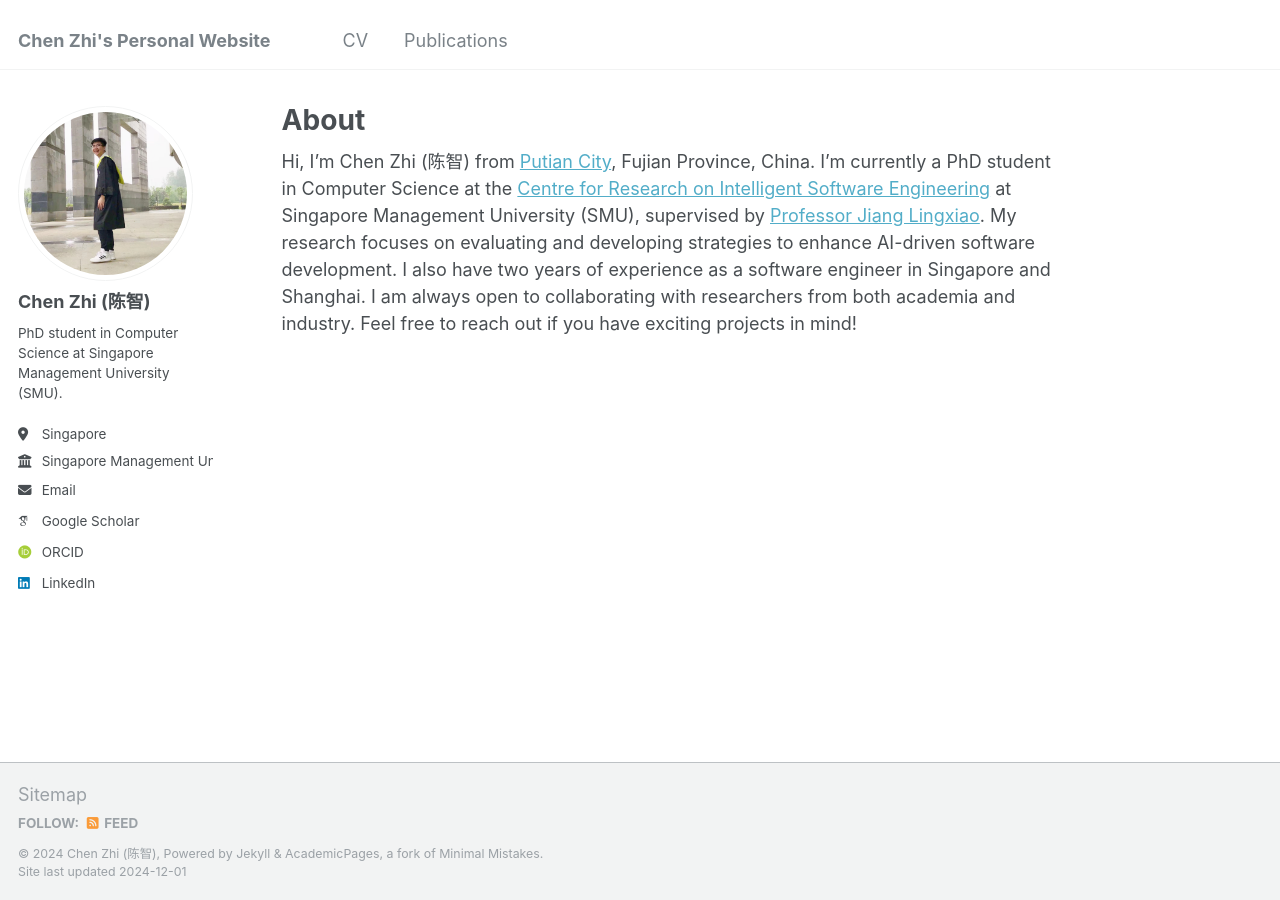
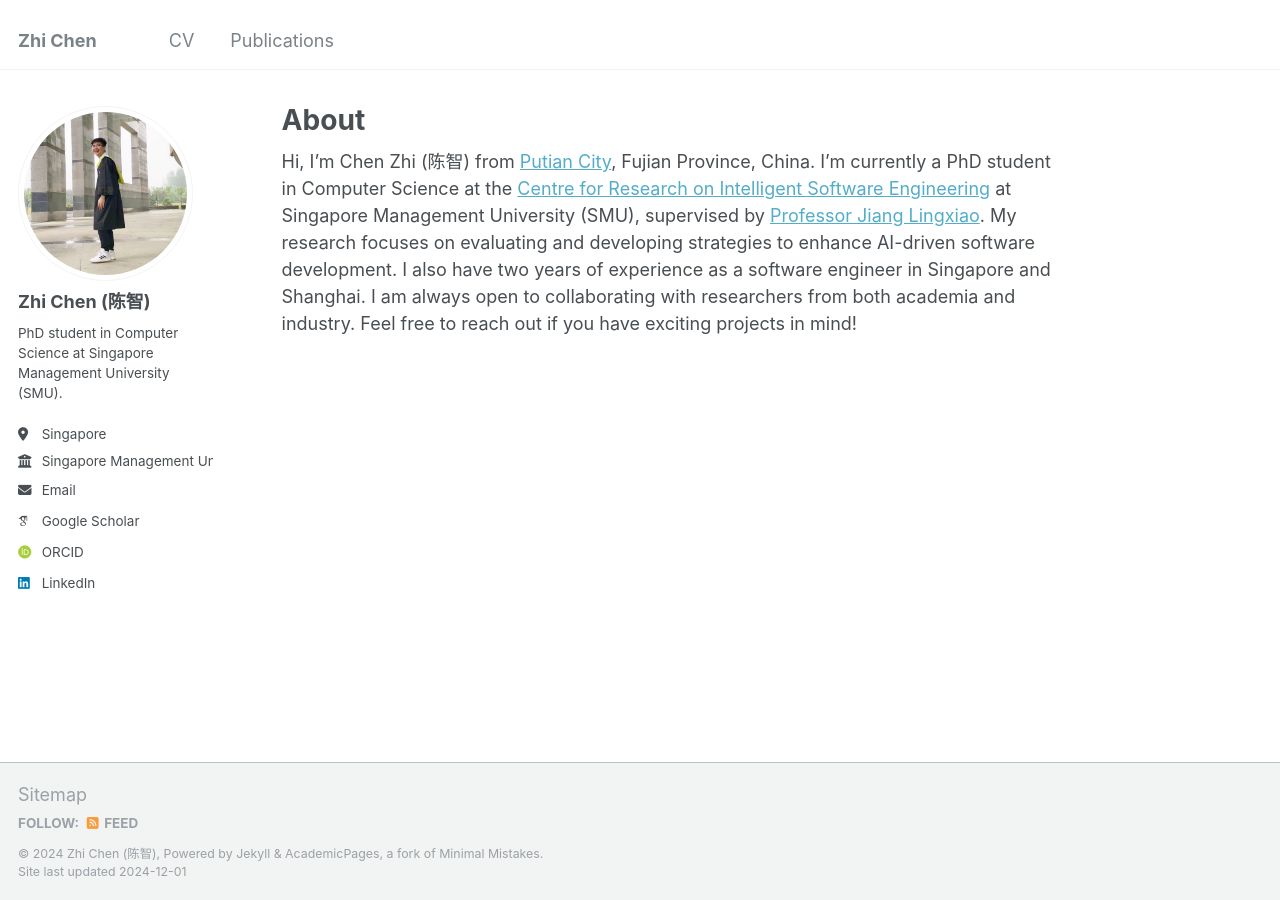
Before and after one commit to chenzhi-cz/chenzhi-cz.github.io, a Jekyll site: the page built from _pages/about.md, in a window 1280 px wide. Built offline with Jekyll 4.4.1, drawn with Linux system fonts in a browser that asks for light colours; some web fonts are replaced.

Commit message:
Update _config.yml

```diff
--- a/_config.yml
+++ b/_config.yml
@@ -8,9 +8,9 @@
 
 # Basic Site Settings
 locale                   : "en-US"
-title                    : "Chen Zhi's Personal Website"
+title                    : "Zhi Chen"
 title_separator          : "-"
-name                     : &name "Chen Zhi (陈智)"
+name                     : &name "Zhi Chen (陈智)"
 description              : &description ""
 url                      : https://chenzhi-cz.github.io # the base hostname & protocol for your site e.g. "https://mmistakes.github.io"
 baseurl                  : "" # the subpath of your site, e.g. "/blog"
@@ -22,7 +22,7 @@ repository               : "chenzhi-cz/chenzhi-cz.github.io"
 author:
   # Biographic information
   avatar           : "me.jpg"
-  name             : "Chen Zhi (陈智)"
+  name             : "Zhi Chen (陈智)"
   pronouns         : # example: "she/her"
   bio              : "PhD student in Computer Science at Singapore Management University (SMU)."
   location         : "Singapore"
```
